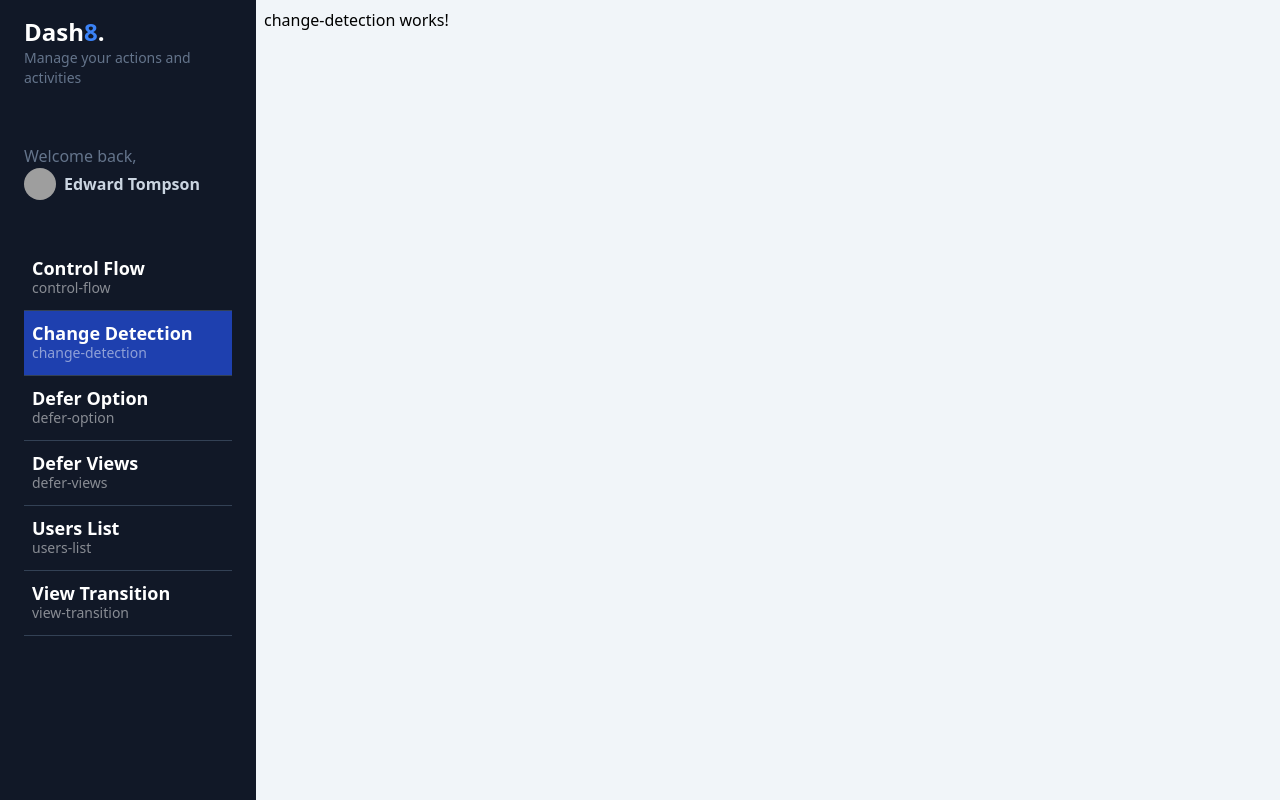
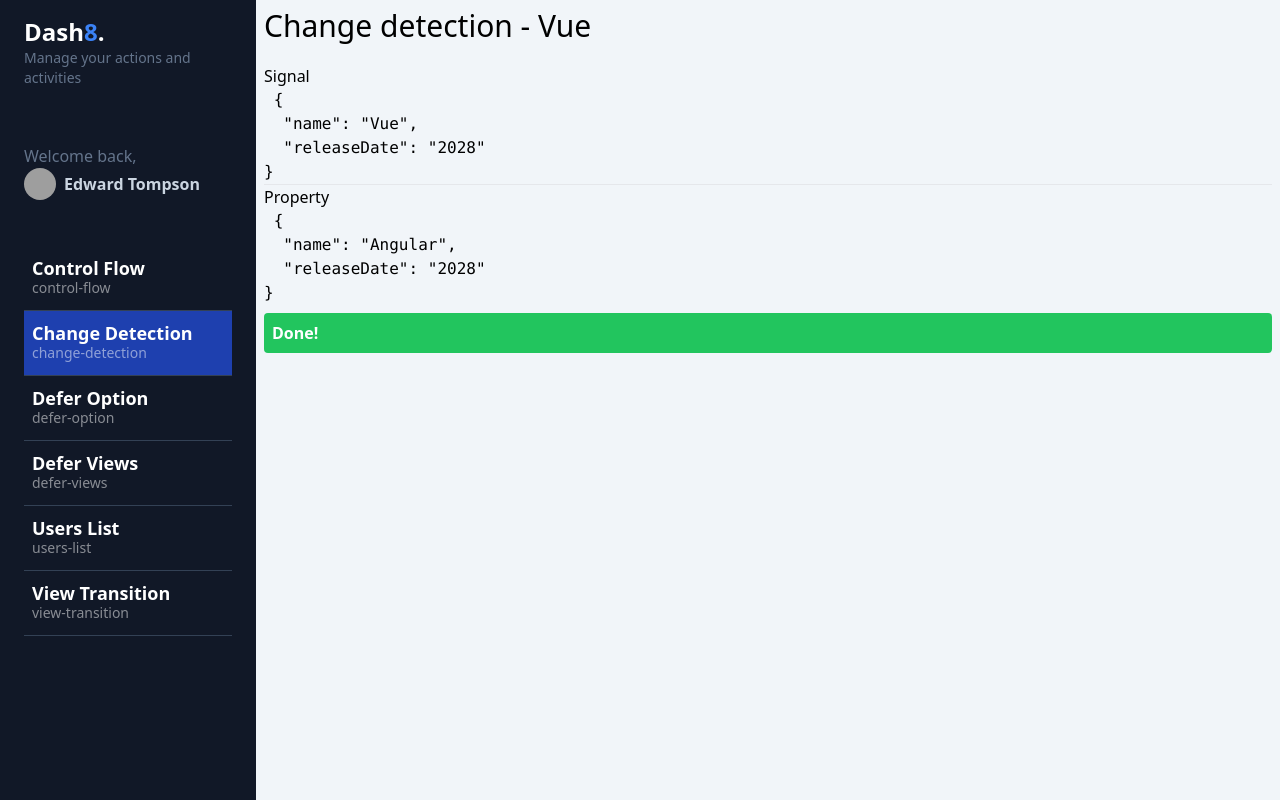
Before and after one commit to bider88/new-features-angular-17, an Angular app: page /dashboard/change-detection in a window 1280 px wide. Built offline with nearby package versions, Linux system fonts and the light colour scheme; grey boxes are pictures that could not be loaded.

Commit message:
Set change detection on strategy on push instead default

```diff
--- a/src/app/dashboard/pages/change-detection/change-detection.component.html
+++ /dev/null
@@ -1 +0,0 @@
-<p>change-detection works!</p>
--- a/src/app/dashboard/pages/change-detection/change-detection.component.ts
+++ b/src/app/dashboard/pages/change-detection/change-detection.component.ts
@@ -1,11 +1,50 @@
-import { Component } from '@angular/core';
+import { CommonModule } from '@angular/common';
+import { ChangeDetectionStrategy, Component, computed, signal } from '@angular/core';
+import { TitleComponent } from '@shared/title/title.component';
 
 @Component({
   standalone: true,
-  imports: [],
-  templateUrl: './change-detection.component.html',
+  imports: [
+    CommonModule,
+    TitleComponent
+  ],
+  changeDetection: ChangeDetectionStrategy.OnPush,
+  template: `
+    <app-title [title]="titleWithFramework()" />
+    <p>Signal</p>
+    <pre> {{ frameworkAsSignal() | json }} </pre>
+    <hr>
+    <p>Property</p>
+    <pre> {{ frameworkAsProperty | json }} </pre>
+    @if(done()) {
+      <div class="bg-green-500 p-2 mt-2 rounded text-white font-bold">Done!</div>
+    }
+  `,
   styles: ``
 })
 export default class ChangeDetectionComponent {
+  public titleWithFramework =  computed(() => `Change detection - ${this.frameworkAsSignal().name}`);
+  public frameworkAsSignal = signal({
+    name: 'Angular',
+    releaseDate: '2028'
+  });
+  public done = signal(false);
 
+  public frameworkAsProperty = {
+    name: 'Angular',
+    releaseDate: '2028'
+  };
+
+  constructor() {
+    setTimeout(() => {
+      this.frameworkAsSignal.update( value => ({
+        ...value,
+        name: 'Vue'
+      }));
+
+      // this.frameworkAsProperty.name = 'Vue';
+      this.done.set(true);
+      console.log('Done...');
+    }, 3000);
+  }
 }
```
